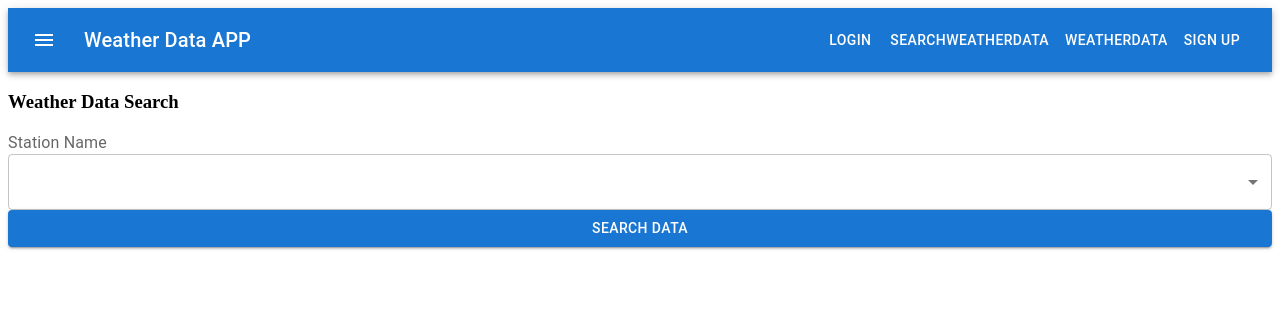
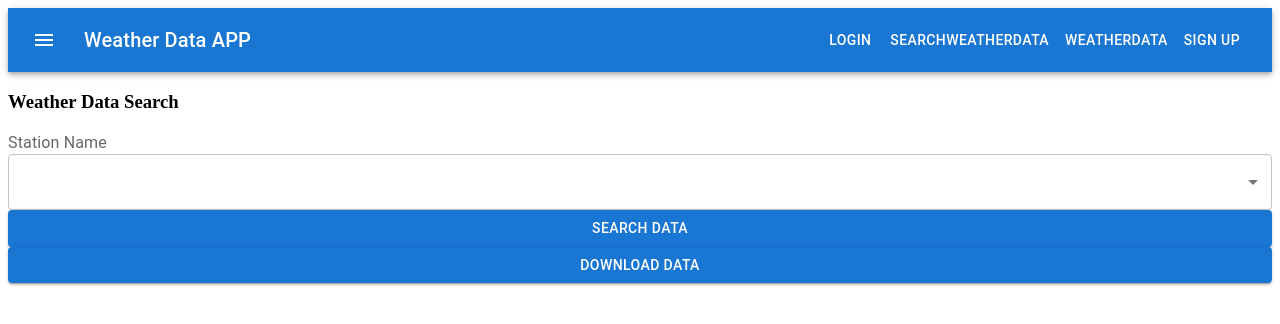
Before and after one commit to FIT-HNEE/ClientSide-WSData, a React (Create React App) app: page /WeatherDataFetching in a window 1280 px wide. Shown: the top 324 px of the page. Built offline with nearby package versions, Linux system fonts and the light colour scheme.

Commit message:
file downloading using "js-file-download" library

```diff
--- a/src/pages/WeatherData/WeatherDataFetching.tsx
+++ b/src/pages/WeatherData/WeatherDataFetching.tsx
@@ -14,6 +14,7 @@ import DesktopDatePicker from '@mui/lab/DesktopDatePicker';
 import Stack from '@mui/material/Stack';
 import moment from 'moment'
 import { parseISO } from 'date-fns/esm';
+import fileDownload from 'js-file-download'
 
 interface WeatherDataCredentials {
     StationName?: string,
@@ -42,8 +43,12 @@ class WeatherDataFetching extends React.Component<RouteComponentProps, WeatherDa
 
 
   onButtonClick = async (event: React.FormEvent) => {
+
     event.preventDefault();
-    const response = await axios.post("http://localhost:4000/api/weatherData", {
+    var element = event.target as HTMLElement
+
+    if (element.id !== 'download') {
+      const response = await axios.post("http://localhost:4000/api/weatherData", {
 
       StationName: this.state.StationName,
       StartDay: this.state.StartDay,
@@ -59,7 +64,19 @@ class WeatherDataFetching extends React.Component<RouteComponentProps, WeatherDa
         WeatherData: data,
       },
     });
+    } else {
+      axios.post("http://localhost:4000/api/weatherData", {
 
+      StationName: this.state.StationName,
+      StartDay: this.state.StartDay,
+      EndDay: this.state.EndDay,
+      }, {
+        responseType: 'blob',
+      }).then((res) => {
+        console.log('DATA', res.data.data)
+        fileDownload(res.data, "data.csv")
+      })
+    }
   };
 
   render() {
@@ -122,6 +139,8 @@ class WeatherDataFetching extends React.Component<RouteComponentProps, WeatherDa
                </Stack>
             </LocalizationProvider>
             <Button onClick={this.onButtonClick} variant='contained' color='primary'>Search Data</Button>
+
+            <Button id="download" onClick={this.onButtonClick} variant='contained' color='primary'>Download Data</Button>
           </FormGroup>
         </div>
       </Box>
```
